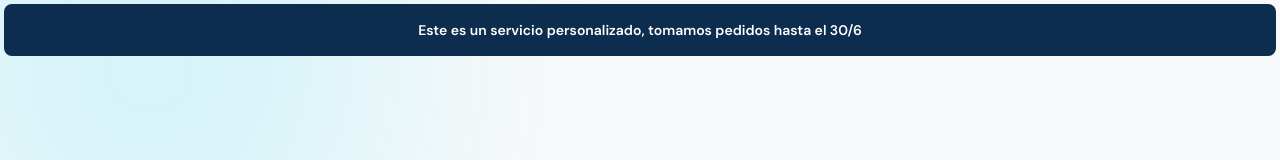
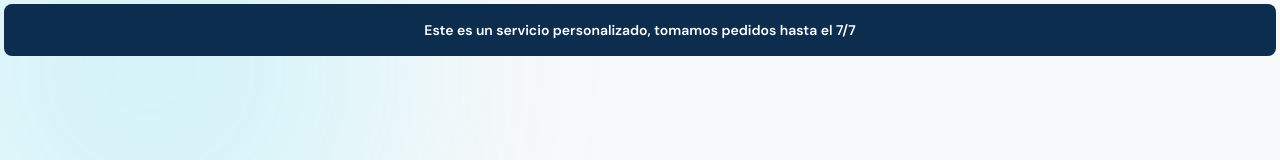
Before and after one commit to AppResuelve/appresuelve-oficial-site, a React (Vite) app: page /landing/catalogo-whatsapp in a window 1280 px wide. Shown: the top 160 px of the page. Built offline with nearby package versions, Linux system fonts and the light colour scheme.

Commit message:
Actualizar fecha del banner de landing a 7/7

```diff
--- a/src/landings/catalogoWhatsApp.jsx
+++ b/src/landings/catalogoWhatsApp.jsx
@@ -167,7 +167,7 @@ function CatalogoWhatsApp() {
           showBanner ? 'translate-y-0' : '-translate-y-full'
         }`}
       >
-        Este es un servicio personalizado, tomamos pedidos hasta el 30/6
+        Este es un servicio personalizado, tomamos pedidos hasta el 7/7
       </div>
 
       {/* ── HERO ─────────────────────────────────────────────── */}
```
